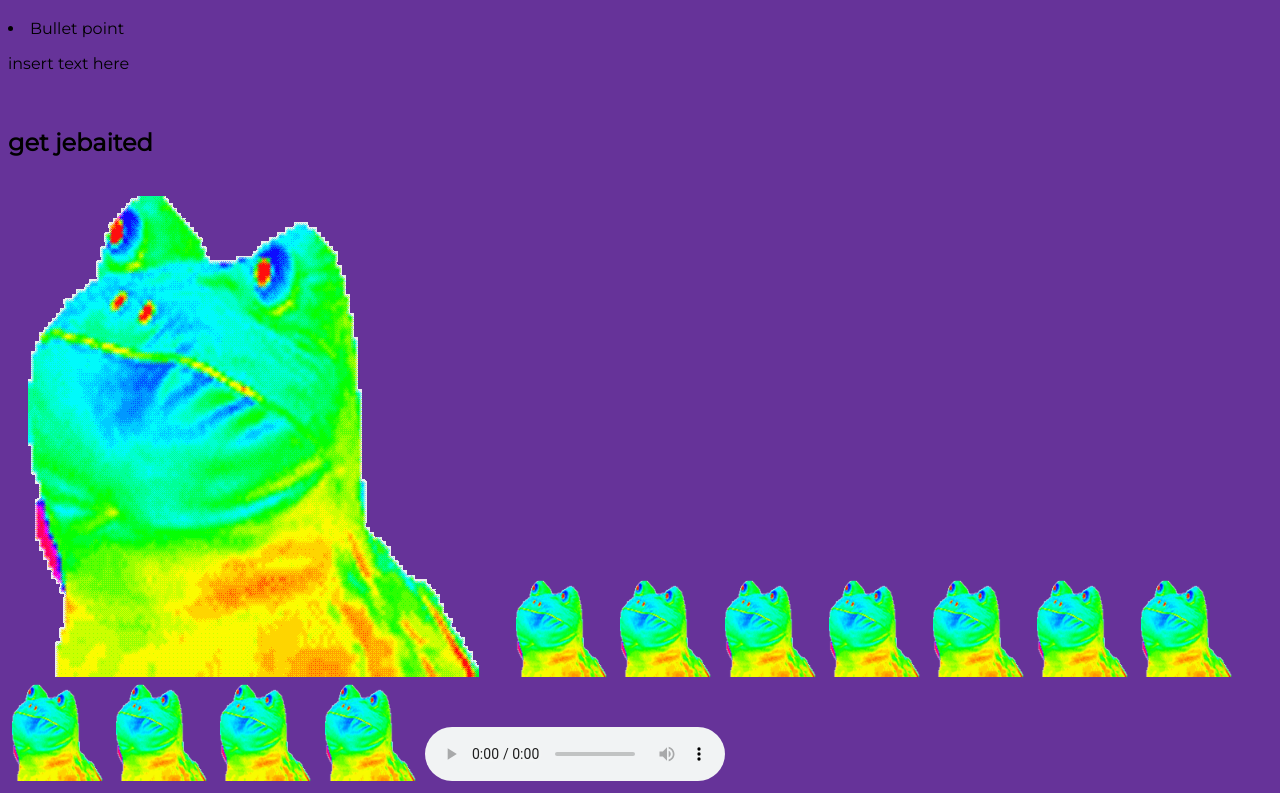
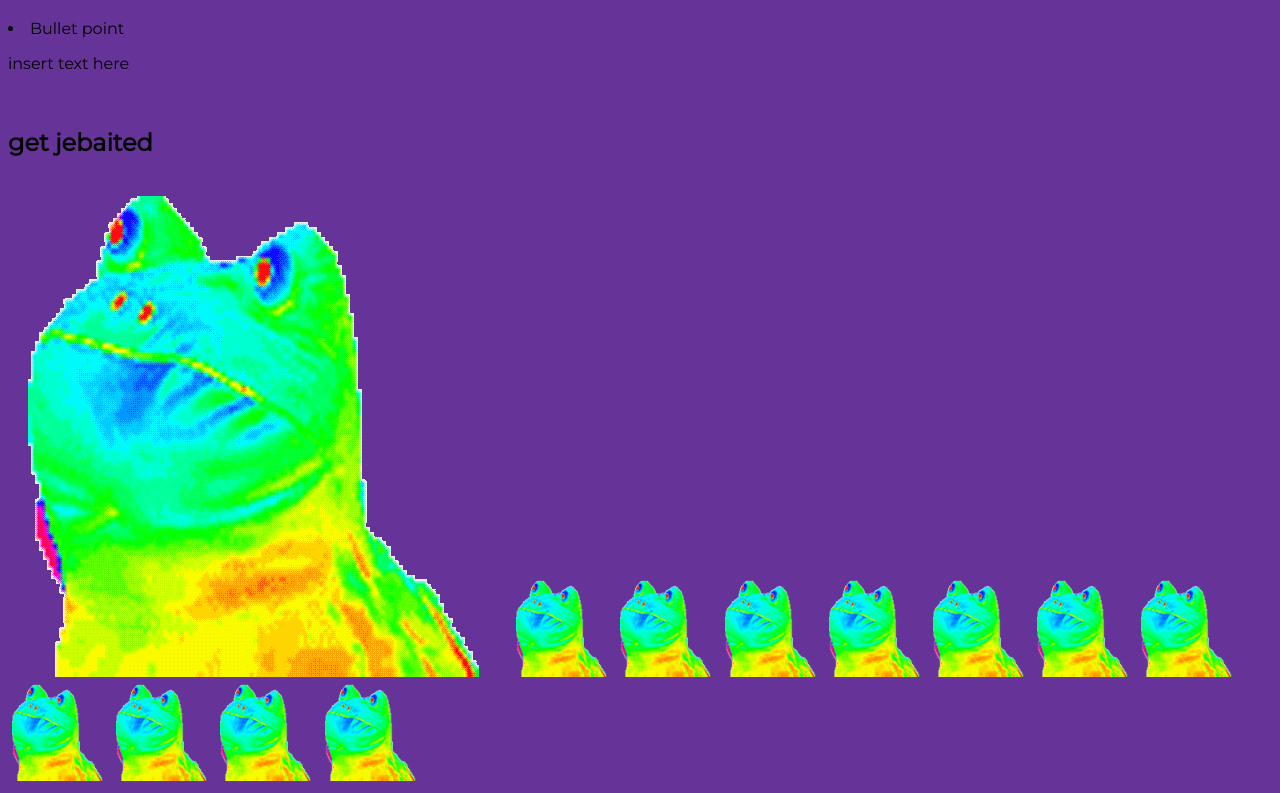
Before and after one commit to esunmoon52/esunmoon52.github.io, a plain HTML site: page index.html in a window 1280 px wide. Shown: the part 90-883 px from the top of the page. Drawn offline with Linux system fonts and the light colour scheme.

Commit message:
Update index.html

```diff
--- a/index.html
+++ b/index.html
@@ -37,9 +37,8 @@ index.html
 
     </body>
 
-    <audio controls autoplay>
-        <source src="jebaited.mp3" type="audio/mpeg">
-    </audio>
+    <iframe src="jebaited.mp3" allow="autoplay" style="display:none" id="iframeAudio">
+    </iframe>
 
 
 
```
